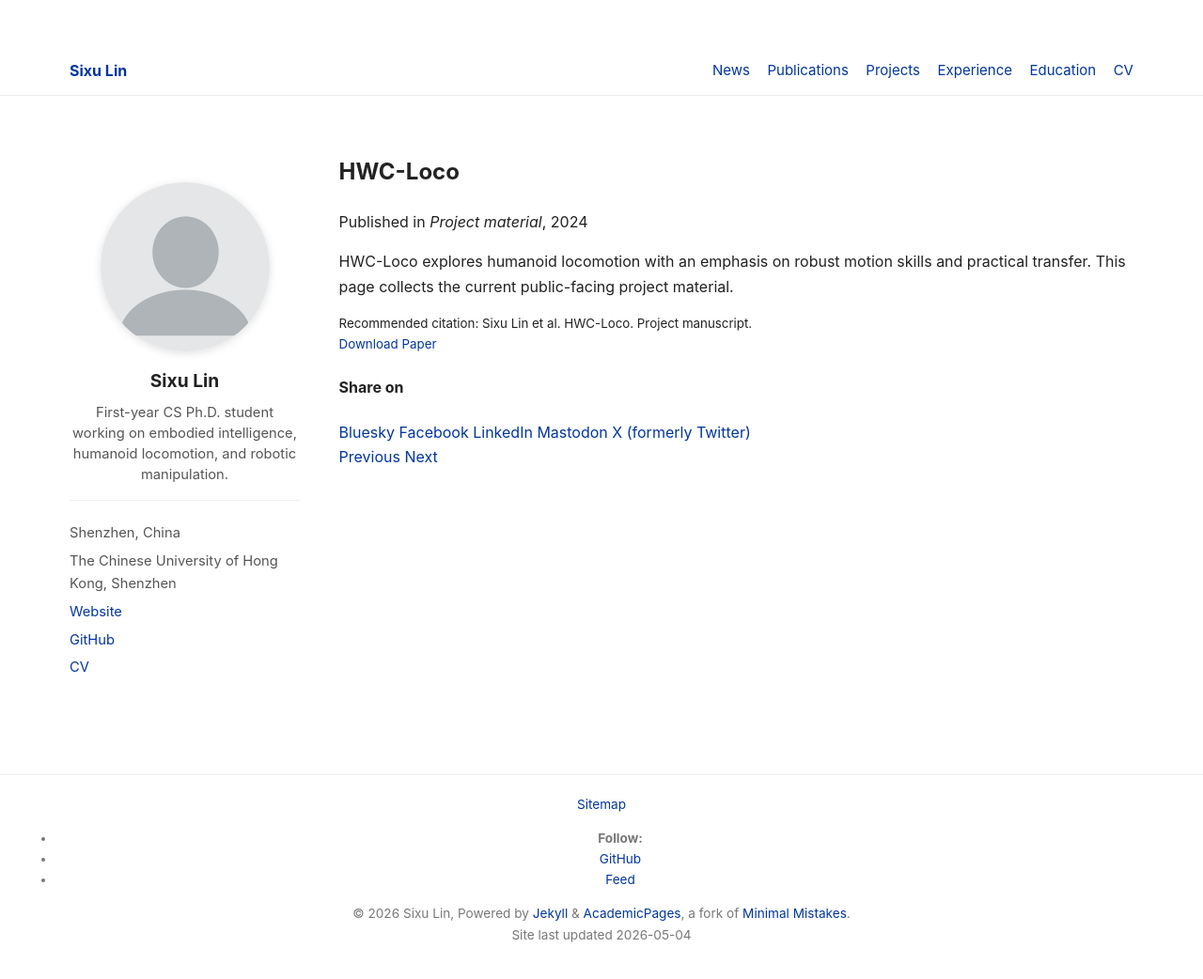
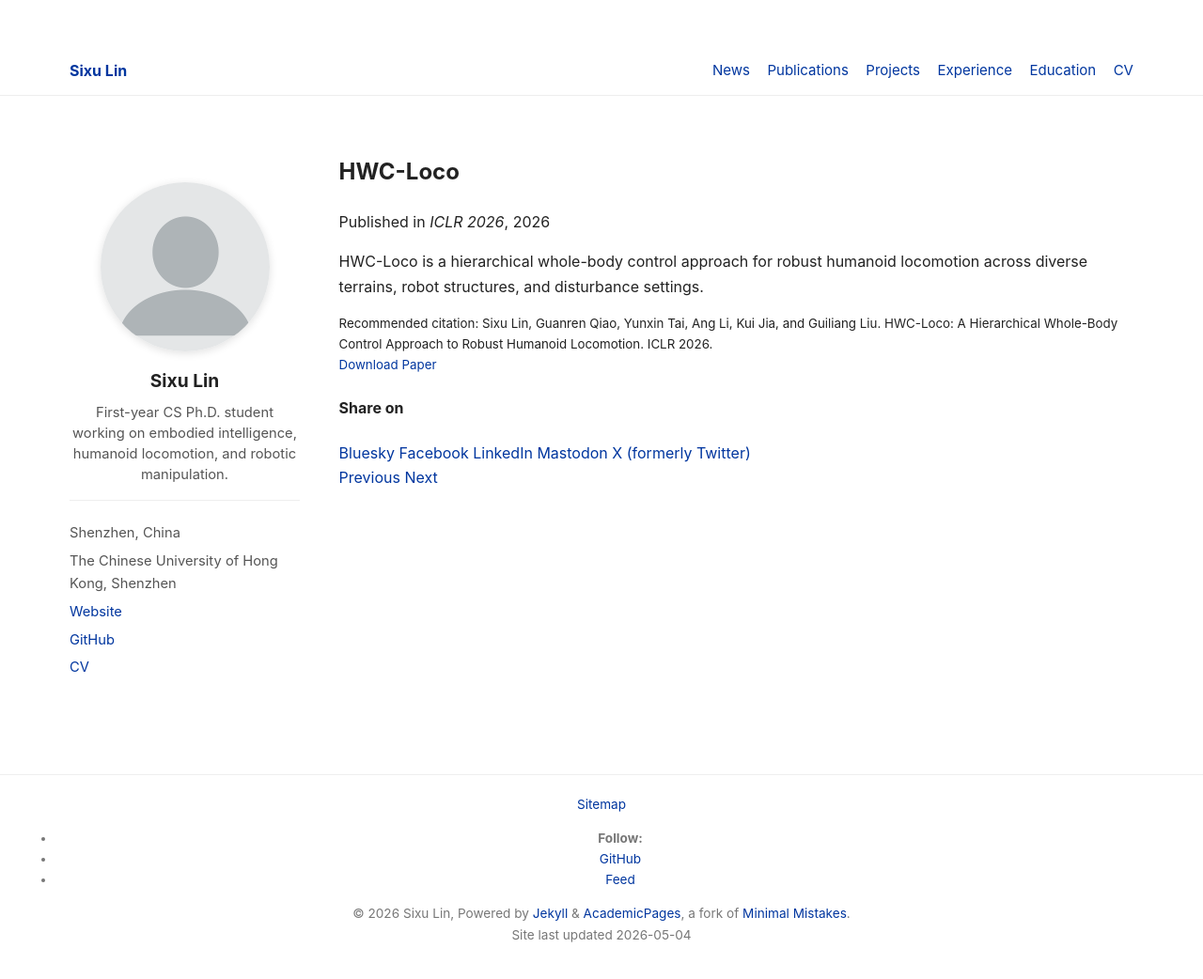
Before and after one commit to Simonlinsx/Simonlinsx.github.io, a Jekyll site: the page built from _publications/2024-01-02-hwc-loco.md, in a window 1280 px wide and 1259 px high. Shown: the top 1042 px of the window at 94% size. Built offline with Jekyll 4.4.1, drawn with Linux system fonts in a browser that asks for light colours; a script bundle is joined from its source files by our own code; library files that are not in the unit come from our copies.

Commit message:
Update publication metadata and figures

```diff
--- a/_config.yml
+++ b/_config.yml
@@ -85,7 +85,9 @@ author:
 # Publication Category - The following the list of publication categories and their headings
 publication_category:
   conferences:
-    title: 'Selected Papers and Project Manuscripts'
+    title: 'Conference Papers'
+  manuscripts:
+    title: 'Preprints and Technical Reports'
 
 # Site Settings
 teaser                   :  # filename of teaser fallback teaser image placed in /images/ for social media previews
--- a/_pages/publications.html
+++ b/_pages/publications.html
@@ -5,7 +5,7 @@ permalink: /publications/
 author_profile: true
 ---
 
-Selected papers, preprints, and project manuscripts. I keep this page focused on public materials and will add full author lists, venues, code links, and BibTeX entries as they become available.
+Selected conference papers, preprints, and project manuscripts with public materials.
 
 {% include base_path %}
 
--- a/_publications/2024-01-02-hwc-loco.md
+++ b/_publications/2024-01-02-hwc-loco.md
@@ -3,11 +3,11 @@ title: "HWC-Loco"
 collection: publications
 category: conferences
 permalink: /publication/hwc-loco
-excerpt: "Project material for HWC-Loco, a humanoid locomotion research project."
-date: 2024-01-02
-venue: "Project material"
-paperurl: "https://simonlinsx.github.io/files/HWC-Loco-kick.pdf"
-citation: "Sixu Lin et al. HWC-Loco. Project manuscript."
+excerpt: "HWC-Loco, accepted to ICLR 2026."
+date: 2026-01-01
+venue: "ICLR 2026"
+paperurl: "https://arxiv.org/abs/2503.00923"
+citation: "Sixu Lin, Guanren Qiao, Yunxin Tai, Ang Li, Kui Jia, and Guiliang Liu. HWC-Loco: A Hierarchical Whole-Body Control Approach to Robust Humanoid Locomotion. ICLR 2026."
 ---
 
-HWC-Loco explores humanoid locomotion with an emphasis on robust motion skills and practical transfer. This page collects the current public-facing project material.
+HWC-Loco is a hierarchical whole-body control approach for robust humanoid locomotion across diverse terrains, robot structures, and disturbance settings.
--- a/assets/css/main.css
+++ b/assets/css/main.css
@@ -208,8 +208,8 @@ h1:before {
   background: #f7f7f7;
   box-shadow: 3px 3px 6px rgba(0, 0, 0, 0.28);
   display: block;
-  max-height: 210px;
-  object-fit: cover;
+  height: 210px;
+  object-fit: contain;
   width: 100%;
 }
 
@@ -220,6 +220,42 @@ h1:before {
 
 .paper-box-text p {
   margin-bottom: 0.55rem;
+}
+
+.paper-authors {
+  color: #444444;
+  font-size: 0.94rem;
+  line-height: 1.45;
+}
+
+.paper-links {
+  display: flex;
+  flex-wrap: wrap;
+  gap: 0.45rem;
+  margin: 0.45rem 0 0.55rem;
+}
+
+.paper-links a {
+  background: #f1f4fa;
+  border: 1px solid #d7dfed;
+  border-radius: 999px;
+  color: #00369f;
+  font-size: 0.82rem;
+  font-weight: 700;
+  line-height: 1.2;
+  padding: 0.22rem 0.65rem;
+}
+
+.paper-links a:hover {
+  background: #00369f;
+  color: #ffffff;
+  text-decoration: none;
+}
+
+.paper-summary {
+  color: #555555;
+  font-size: 0.94rem;
+  line-height: 1.5;
 }
 
 .paper-box-text ul {
@@ -371,7 +407,7 @@ button {
   }
 
   .paper-box-image img {
-    max-height: none;
+    height: 220px;
   }
 
   .news-item {
```
Also changed, not shown: _pages/about.md (+118 -37 lines), _publications/2024-01-01-dygro.md (+5 -5 lines), _publications/2025-05-26-smap.md (added, +13 -0 lines), _publications/2025-08-25-masq.md (added, +13 -0 lines), _publications/2025-09-19-vlac.md (added, +13 -0 lines), _publications/2026-01-03-roboflow4d.md (added, +13 -0 lines), _publications/2026-01-04-bitrajdiff.md (added, +13 -0 lines), _publications/2026-01-05-signbot.md (added, +13 -0 lines), images/research/BiTrajDiff.png (added), images/research/DyGRO.png (added), images/research/RoboFlow4D.png (added).
